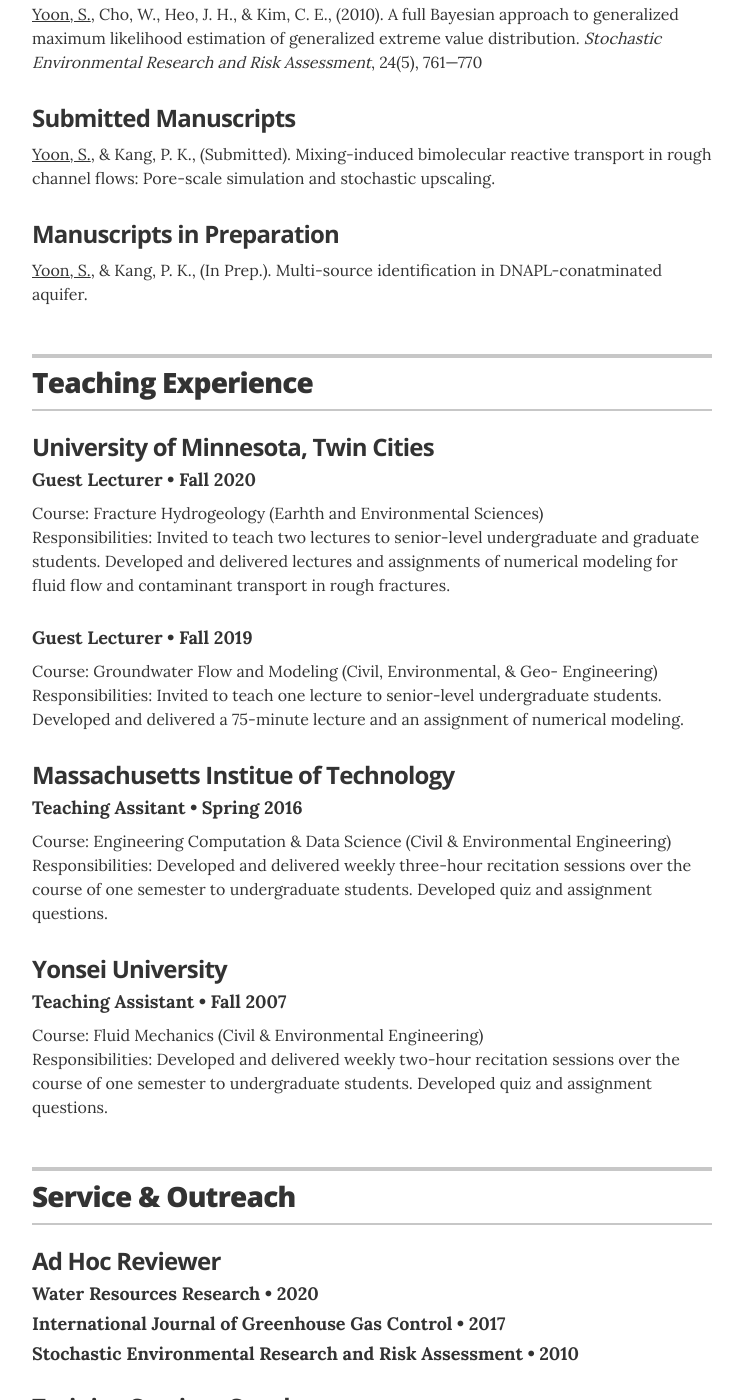
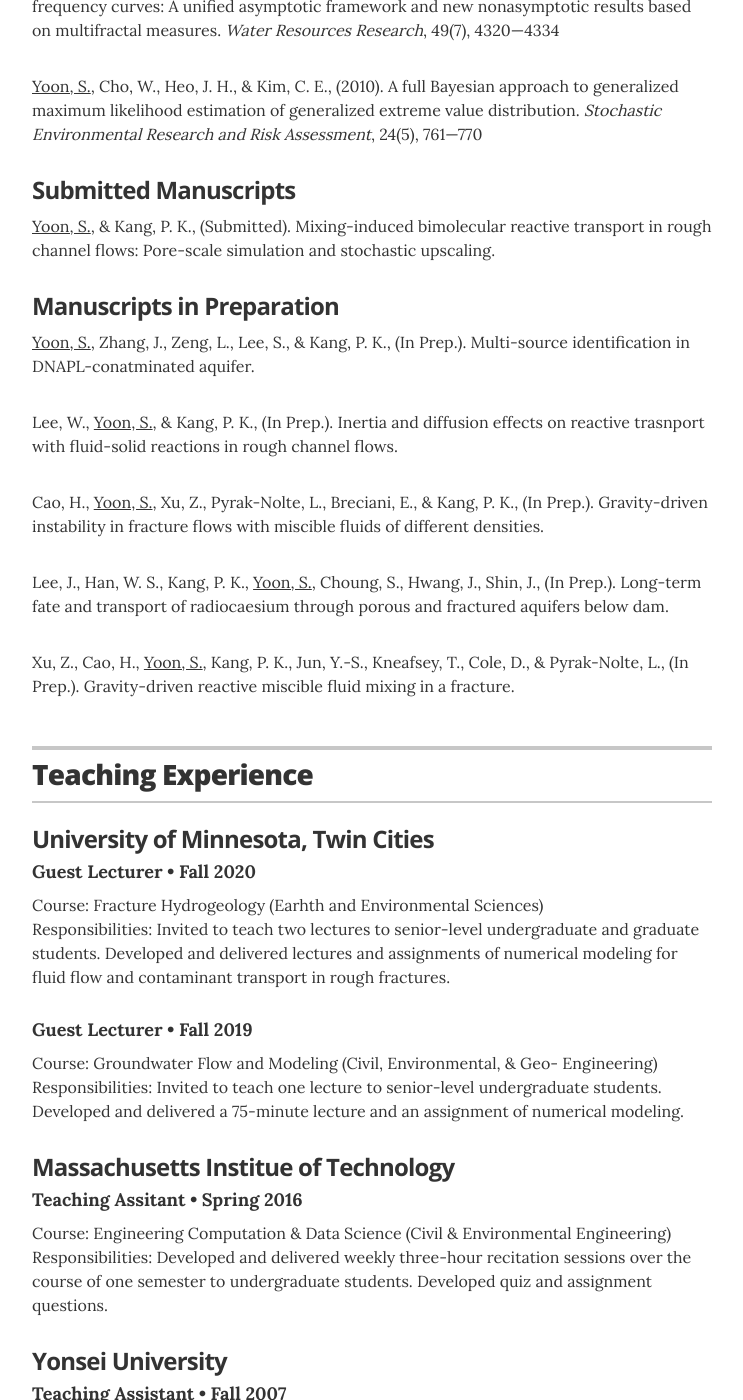
Before and after one commit to seonkyoo/home, a Jekyll site: the page built from _pages/5_resume.md, in a window 1280 px wide and 1400 px high, scrolled down 3734 px. Shown: the whole window, without its empty margins (268-1011 px from the left). Built offline with Jekyll 4.4.1, drawn with Linux system fonts in a browser that asks for light colours; some of the changed text lies outside the part shown.

Commit message:
vitae update

```diff
--- a/_config.yml
+++ b/_config.yml
@@ -12,7 +12,7 @@
 
 url:  # the base hostname & protocol for your site
 baseurl: # the subpath of your site, e.g. /blog/
-last_updated: Apr. 7, 2021 # leave blank if you don't want to display last updated
+last_updated: June 20, 2021 # leave blank if you don't want to display last updated
 
 # -----------------------------------------------------------------------------
 # Open Graph
--- a/_data/grants.yml
+++ b/_data/grants.yml
@@ -5,18 +5,21 @@
   advisor1: "Principal investigator: Peter K. Kang"
   institute1: "NSF CAREER Award, National Science Foundation"
   role1: "Role: I produced preliminary results on flow modeling for this funded NSF proposal and assisted Dr. Kang in developing a research direction of reduced-order modeling and sensitivity analysis"
+  fund1: $580,333
 
   title2: "Title: Inertia and Three-dimensional Flow Effects on Mixing and Reaction Hotspots at Fracture Intersections"
   duration2: 2021
   advisor2: "Principal investigator: Peter K. Kang"
   institute2: ACS PRF Doctoral New Investigator Award, American Chemical Society
   role2: "Role: I assisted in developing this funded proposal in the aspect of flow modeling and topological analysis."
+  fund2: $110,000
 
   title3: "Title: Contaminant source identification in aquifer systems using forensic techniques"
   duration3: 2020
   advisor3: "Principal investigator: Peter K. Kang"
   institute3: Korean EPA
   role3: "Role: I developed a source identification technique and produced preliminary results for this funded project. I wrote the grant proposal with Dr. Kang."
+  fund3: ₩200,000,000
 
 # prior funded research
 - category: Contributions to Prior Funded Research
--- a/_data/publications.yml
+++ b/_data/publications.yml
@@ -5,7 +5,36 @@
   journal: <i>Physical Review Fluids</i>,
   volume:
   page:
-  authors: <ins>Yoon, S.</ins>, & Kang, P. K.
+  authors: <ins>Yoon, S.</ins>, Zhang, J., Zeng, L., Lee, S., & Kang, P. K.
+
+- year: In Prep.
+  title: Inertia and diffusion effects on reactive trasnport with fluid-solid reactions in rough channel flows
+  journal: <i>Physical Review Fluids</i>,
+  volume:
+  page:
+  authors: Lee, W., <ins>Yoon, S.</ins>, & Kang, P. K.
+
+- year: In Prep.
+  title: Gravity-driven instability in fracture flows with miscible fluids of different densities
+  journal: <i>Physical Review Fluids</i>,
+  volume:
+  page:
+  authors: Cao, H., <ins>Yoon, S.</ins>, Xu, Z., Pyrak-Nolte, L., Breciani, E., & Kang, P. K.
+
+- year: In Prep.
+  title: Long-term fate and transport of radiocaesium through porous and fractured aquifers below dam
+  journal: <i>Physical Review Fluids</i>,
+  volume:
+  page:
+  authors: Lee, J., Han, W. S., Kang, P. K., <ins>Yoon, S.</ins>, Choung, S., Hwang, J., Shin, J.
+
+- year: In Prep.
+  title: Gravity-driven reactive miscible fluid mixing in a fracture
+  journal: <i>Physical Review Fluids</i>,
+  volume:
+  page:
+  authors: Xu, Z., Cao, H., <ins>Yoon, S.</ins>, Kang, P. K., Jun, Y.-S., Kneafsey, T., Cole, D., & Pyrak-Nolte, L.
+
 
 - year: Submitted
   title: "Mixing-induced bimolecular reactive transport in rough channel flows: Pore-scale simulation and stochastic upscaling"
```
